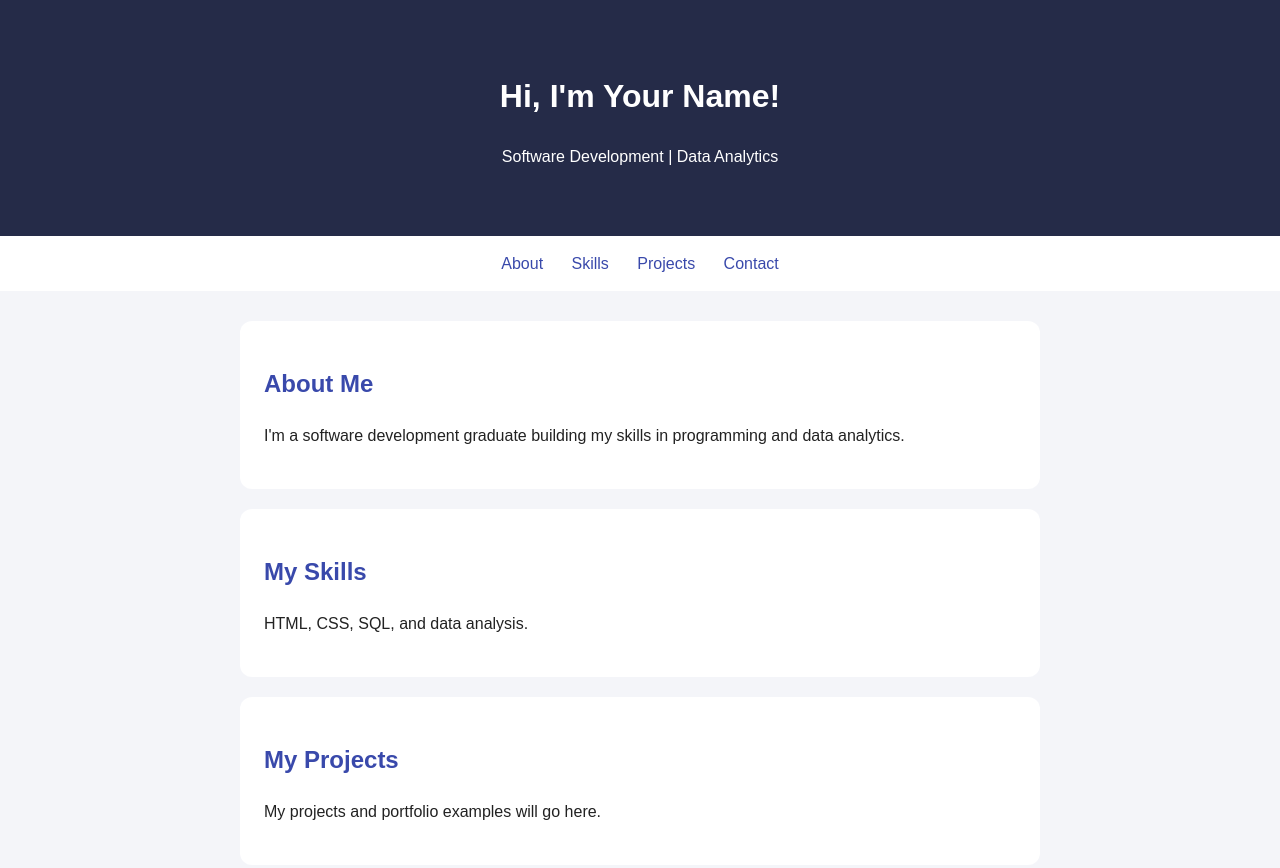
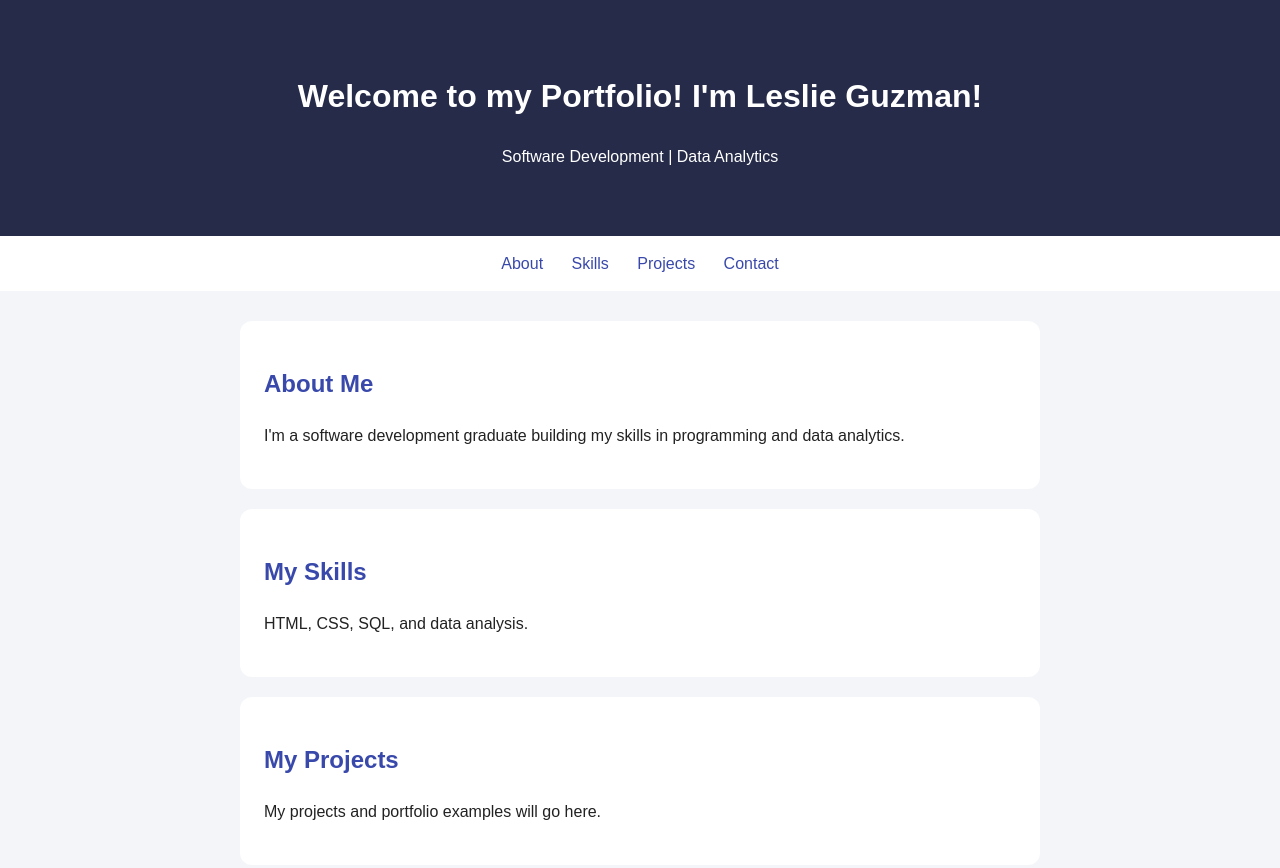
Before and after one commit to leslieguzman-dev/leslieguzman-dev, a plain HTML site: page index.html in a window 1280 px wide. Shown: the top 868 px of the page. Drawn offline with Linux system fonts and the light colour scheme.

Commit message:
Update header to welcome Leslie Guzman

```diff
--- a/index.html
+++ b/index.html
@@ -52,7 +52,7 @@
 </head>
 <body>
   <header>
-    <h1>Hi, I'm Your Name!</h1>
+    <h1>Welcome to my Portfolio! I'm Leslie Guzman!</h1>
     <p>Software Development | Data Analytics</p>
   </header>
 
```
